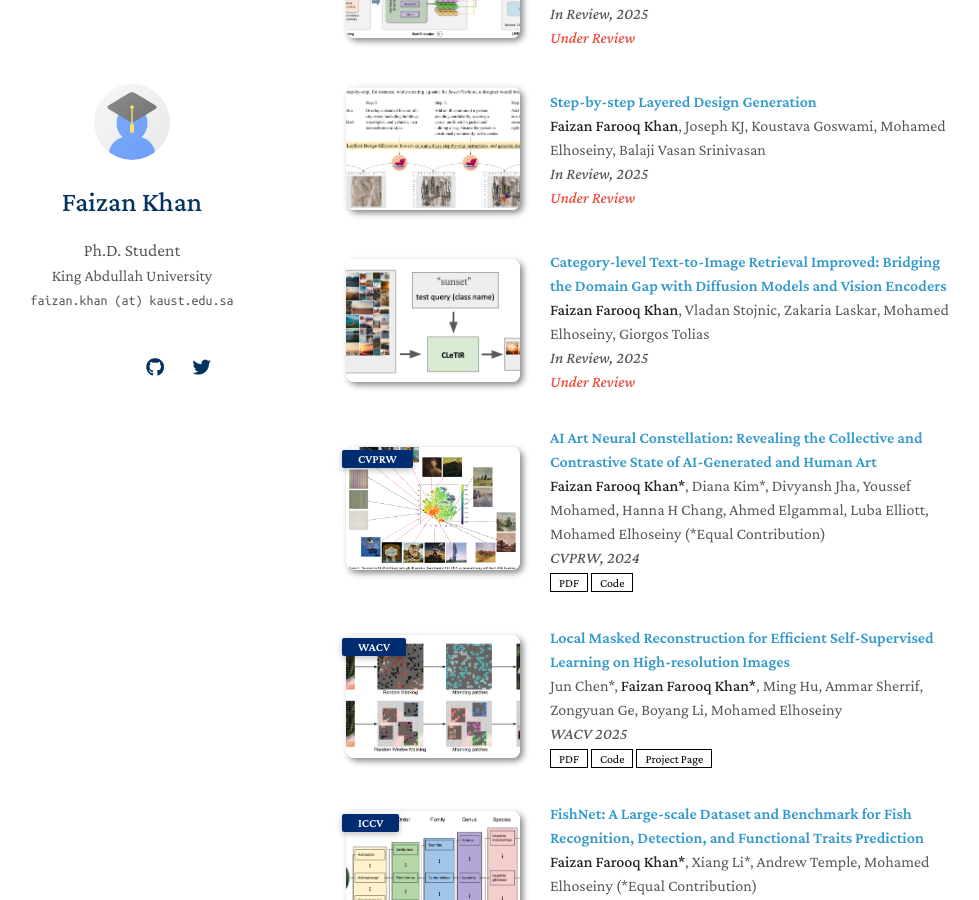
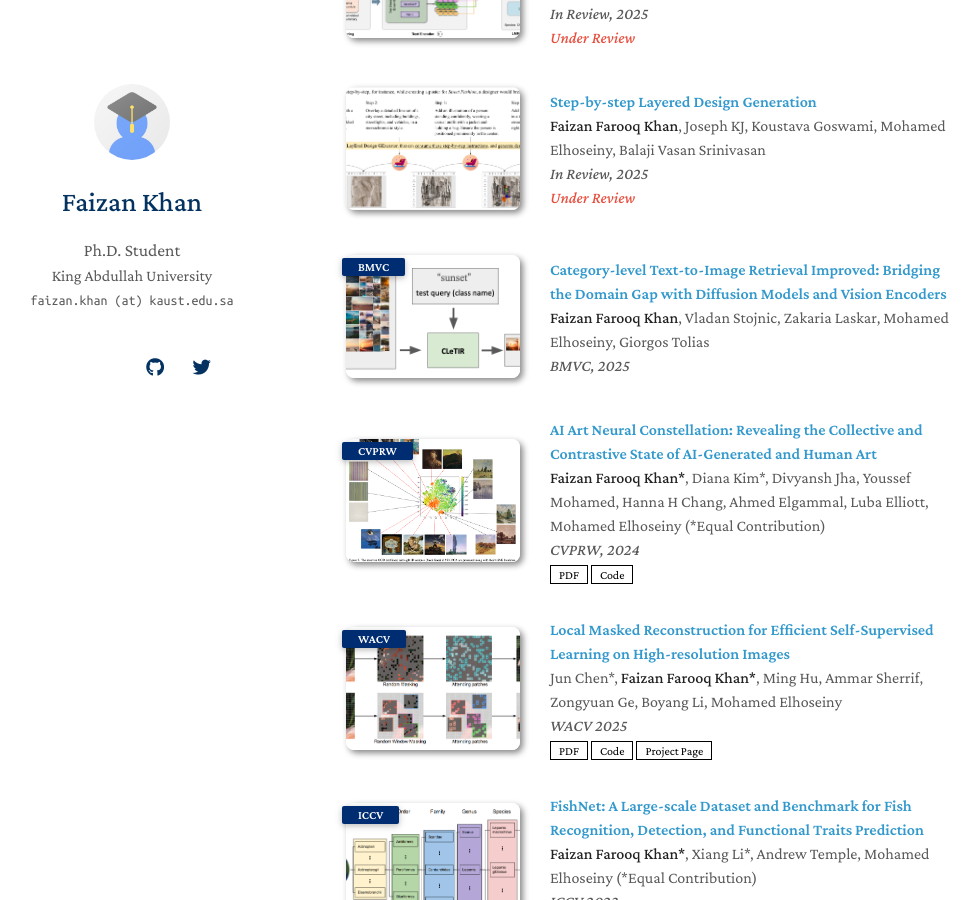
Before and after one commit to faixan-khan/faixan-khan.github.io, a Jekyll site: the page built from index.md, in a window 1280 px wide and 900 px high, scrolled down 613 px. Shown: the whole window, without its empty margins (144-1123 px from the left). Built offline with Jekyll 4.4.1, drawn with Linux system fonts in a browser that asks for light colours; nearby versions of some CDN libraries; a style sheet for code colours, icons or effects is not loaded; our own code applies the rules of GitHub Pages for plain Markdown files.

Commit message:
cletir bmvc

```diff
--- a/_data/publications.yml
+++ b/_data/publications.yml
@@ -24,13 +24,13 @@ main:
 
   - title: "Category-level Text-to-Image Retrieval Improved: Bridging the Domain Gap with Diffusion Models and Vision Encoders"
     authors: <strong>Faizan Farooq Khan</strong>, Vladan Stojnic, Zakaria Laskar, Mohamed Elhoseiny, Giorgos Tolias
-    # conference_short: CVPR
-    conference: In Review, 2025
+    conference_short: BMVC
+    conference: BMVC, 2025
     # pdf: https://arxiv.org/pdf/2002.10211.pdf
     # code: https://github.com/yaoyao-liu/class-incremental-learning/tree/main/mnemonics-training
     # page: https://class-il.mpi-inf.mpg.de/mnemonics/
     # bibtex: https://class-il.mpi-inf.mpg.de/mnemonics/
-    notes: Under Review
+    # notes: Under Review
     image: ./assets/img/cletir.png
 
   # - title: "Sketch2Stitch: GANs for Abstract Sketch-Based Dress Synthesis"
```
